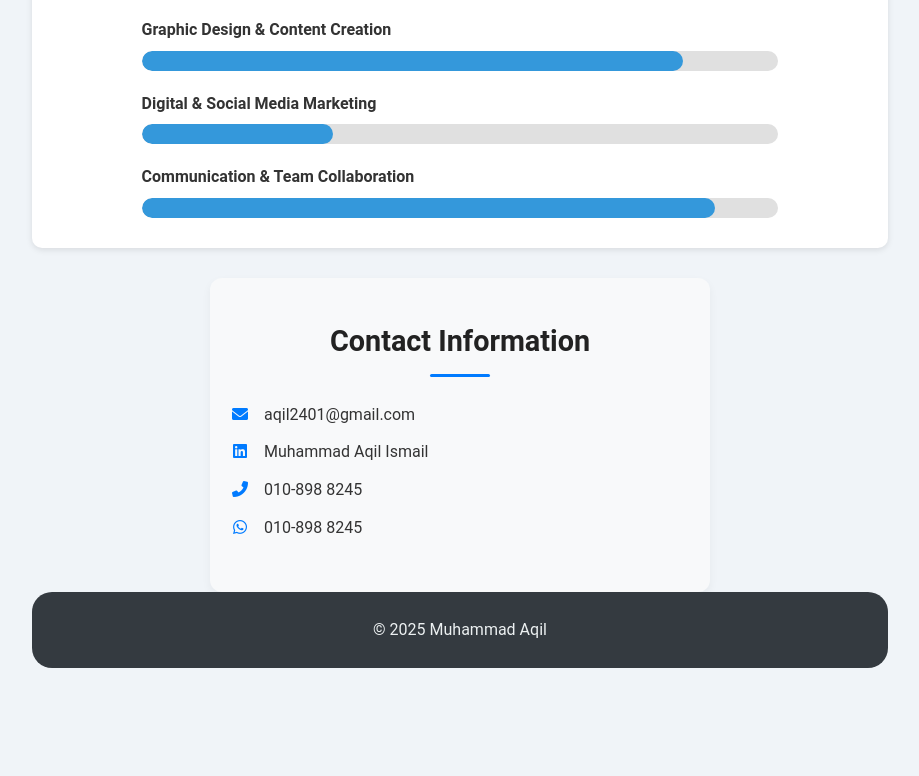
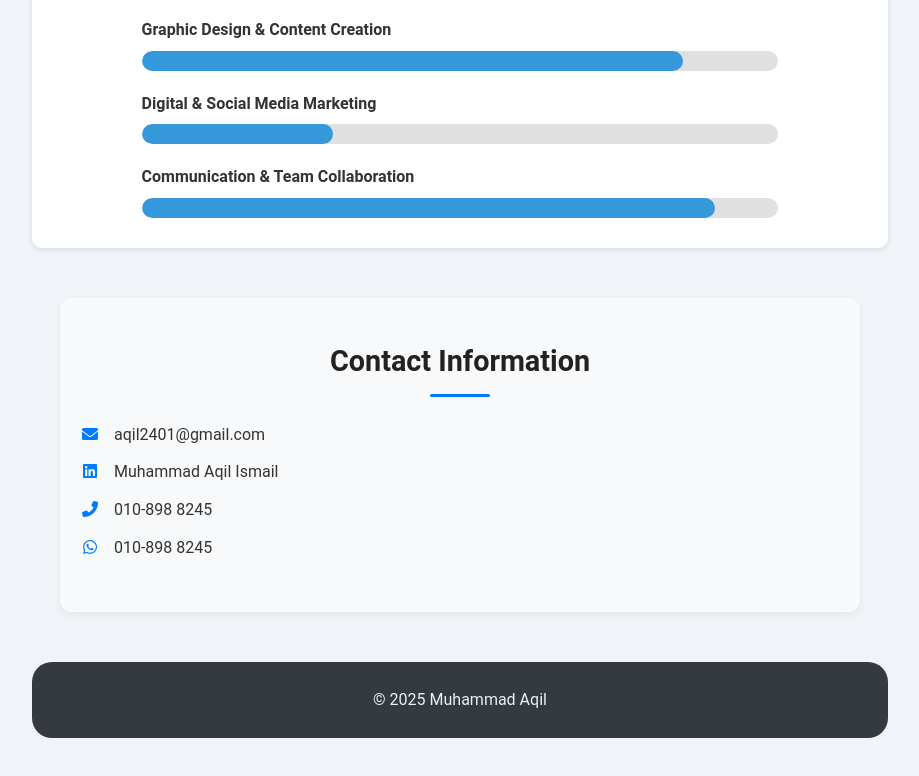
Before and after one commit to AkiruSama/akirusama.github.io, a plain HTML site: page index.html in a window 1280 px wide. Shown: the part 3204-3980 px from the top of the page, without its empty margins (180-1099 px from the left). Drawn offline with Linux system fonts and the light colour scheme.

Commit message:
Update style.css

```diff
--- a/css/style.css
+++ b/css/style.css
@@ -362,15 +362,13 @@ ul li {
   transition: width 1.5s ease-in-out;
 }
 
-
-
 .contact-section {
-  background: #f8f9fa;
+  background: #f8f9fa; /* Light Gray background */
   padding: 40px 20px;
   border-radius: 12px;
   text-align: left;
-  max-width: 500px;
-  margin: 0 auto;
+  max-width: 800px; /* Wider than before */
+  margin: 50px auto 50px auto; /* Add top/bottom spacing from footer */
   box-shadow: 0 4px 10px rgba(0,0,0,0.05);
 }
 
```
